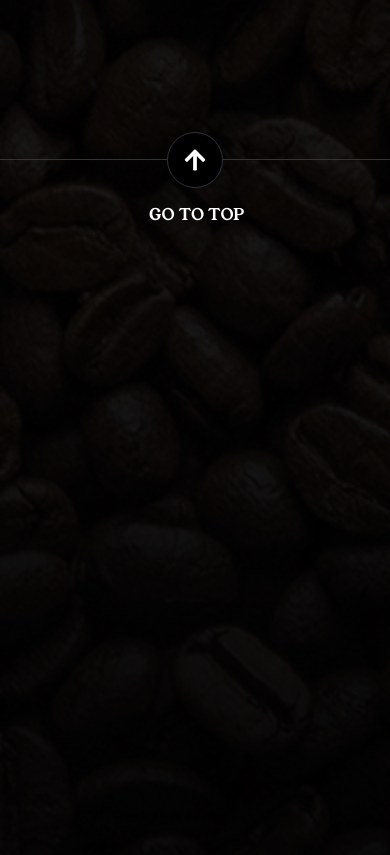
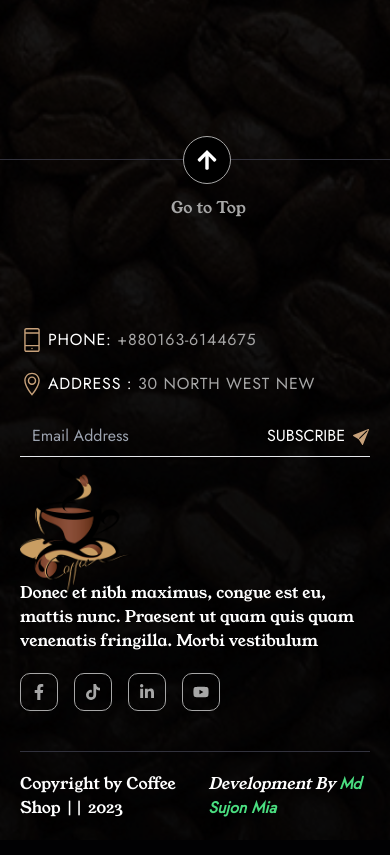
Before and after one commit to Sujonmia5/Coffee-Shop-Client-Side, a React (Vite) app: page / in a window 390 px wide. Shown: the part 9820-10675 px from the top of the page. Built offline with nearby package versions, Linux system fonts and the light colour scheme.

Commit message:
Home page complete

```diff
--- /dev/null
+++ b/src/Pages/About/About.jsx
@@ -0,0 +1,10 @@
+
+const About = () => {
+    return (
+        <div>
+
+        </div>
+    );
+};
+
+export default About;
--- a/src/Route/Route.jsx
+++ b/src/Route/Route.jsx
@@ -1,6 +1,7 @@
 import { createBrowserRouter } from "react-router-dom";
 import Main from "../layout/main";
 import Home from "../Pages/Home/Home";
+import About from "../Pages/About/About";
 
 export const Route = createBrowserRouter([
     {
@@ -8,7 +9,11 @@ export const Route = createBrowserRouter([
         children: [
             {
                 path: '/', element: <Home />
+            },
+            {
+                path: '/about', element: <About />
             }
+
         ]
     }
 ])
--- /dev/null
+++ b/src/components/Footer/Footer.css
@@ -0,0 +1,12 @@
+.social a {
+    border: 1px solid #a7a7a7;
+    padding: 10px;
+    border-radius: 10px;
+    color: #a7a7a7;
+    transition: all 0.3s ease;
+}
+
+.social a:hover {
+    border-color: #fff;
+    color: white;
+}
--- a/src/components/Footer/Footer.jsx
+++ b/src/components/Footer/Footer.jsx
@@ -1,16 +1,65 @@
-import { FaArrowUp } from 'react-icons/fa'
+import { FaArrowUp, FaFacebookF, FaLinkedinIn, FaTiktok, FaYoutube } from 'react-icons/fa'
+import { BsFillSendFill } from 'react-icons/bs'
+import { TfiLocationPin, TfiMobile } from 'react-icons/tfi'
+import './Footer.css';
+
 const Footer = () => {
     return (
-        <div className="h-screen">
+        <div className="">
             {/* Footer top link */}
-            <div className="w-full border-t border-secondary relative">
-                <a className='w-14 h-14 rounded-full absolute left-0 right-0 -top-7 mx-auto transition-all bg-black hover:bg-primary border border-secondary flex justify-center items-center' href="#">
-                    <FaArrowUp className='h-6 w-6' />
-                    <span className='absolute -bottom-10 w-28 ml-5 uppercase'>go to top</span>
+            <div className="w-full border-t border-secondary  relative flex justify-center items-center">
+                <a className='relative w-6 h-5' href="#">
+                    <FaArrowUp className='h-12 w-12 p-3 absolute left-0 right-0 mx-auto -top-6 bg-black hover:bg-primary transition-all border border-[#a7a7a7] rounded-full' />
+                    <span className='absolute -bottom-10 -left-3 whitespace-nowrap text-[#a7a7a7] hover:text-white'>Go to Top</span>
                 </a>
             </div>
-            <div>
+            {/* Footer Contact Section */}
+            <div className='max-w-[1200px] mx-auto p-5'>
+                <div className='flex flex-wrap gap-y-5 items-center justify-between pt-32 font-jost'>
+                    <div className='flex items-center gap-1'>
+                        <TfiMobile className='w-6 h-6 text-primary' />
+                        <p className='text-base uppercase tracking-wider text-white'>Phone: <span className='text-[#a7a7a7]'>+880163-6144675</span></p>
+                    </div>
+                    <div className='flex items-center gap-1'>
+                        <TfiLocationPin className='w-6 h-6 text-primary' />
+                        <p className='text-base uppercase tracking-wider text-white'>ADDRESS : <span className='text-[#a7a7a7]'>30 North West New</span></p>
+                    </div>
+                    <div className='relative w-[384px] border-b'>
+                        <input placeholder='Email Address' className='max-w-[384px] bg-transparent  focus:outline-none rounded h-10 p-3' type="text" />
+                        <button className='absolute uppercase -right-5 w-36 h-10'>
+                            Subscribe
+                            <BsFillSendFill className='w-4 h-4 ml-2 inline-flex text-primary' />
+                        </button>
+                    </div>
+                </div>
+                {/* Footer brand Section */}
+                <div className='flex flex-wrap gap-y-5 justify-between items-end'>
+                    <div className='space-y-3 md:w-1/2'>
+                        <figure className='w-28 h-28'>
+                            <img src="/src/assets/more/logo1.png" alt="" />
+                        </figure>
+                        <p>Donec et nibh maximus, congue est eu, mattis nunc. Praesent ut quam quis quam venenatis fringilla. Morbi vestibulum</p>
+                    </div>
+                    <div className='flex justify-end items-center gap-4 social sm:w-1/2'>
+                        <a href="#">
+                            <FaFacebookF className='w-4 h-4' />
+                        </a>
+                        <a href="#">
+                            <FaTiktok className='w-4 h-4' />
+                        </a>
+                        <a href="#">
+                            <FaLinkedinIn className='w-4 h-4' />
+                        </a>
+                        <a href="#">
+                            <FaYoutube className='w-4 h-4' />
+                        </a>
+                    </div>
 
+                </div>
+                <div className='border-t border-secondary mt-10 flex justify-center pt-5'>
+                    <h1>Copyright by Coffee Shop || 2023</h1>
+                    <h1 className='italic'>Development By <strong className='font-jost text-green-400 italic'>Md Sujon Mia</strong></h1>
+                </div>
             </div>
         </div>
     );
--- a/src/components/Navbar/Navbar.css
+++ b/src/components/Navbar/Navbar.css
@@ -4,8 +4,8 @@
 }
 
 .common li a {
-    @apply text-sm lg:text-base;
-    font-weight: 700;
+    @apply text-sm lg:text-base font-jost;
+    font-weight: 500;
     text-transform: uppercase;
     letter-spacing: 0.2ch;
     z-index: 100;
--- a/src/components/Navbar/Navbar.jsx
+++ b/src/components/Navbar/Navbar.jsx
@@ -18,7 +18,7 @@ const Navbar = () => {
                             <a href="/">Home</a>
                         </li>
                         <li>
-                            <a href="/">About</a>
+                            <a href="/about">About</a>
                         </li>
                         <li>
                             <a href="/">Menu</a>
```
